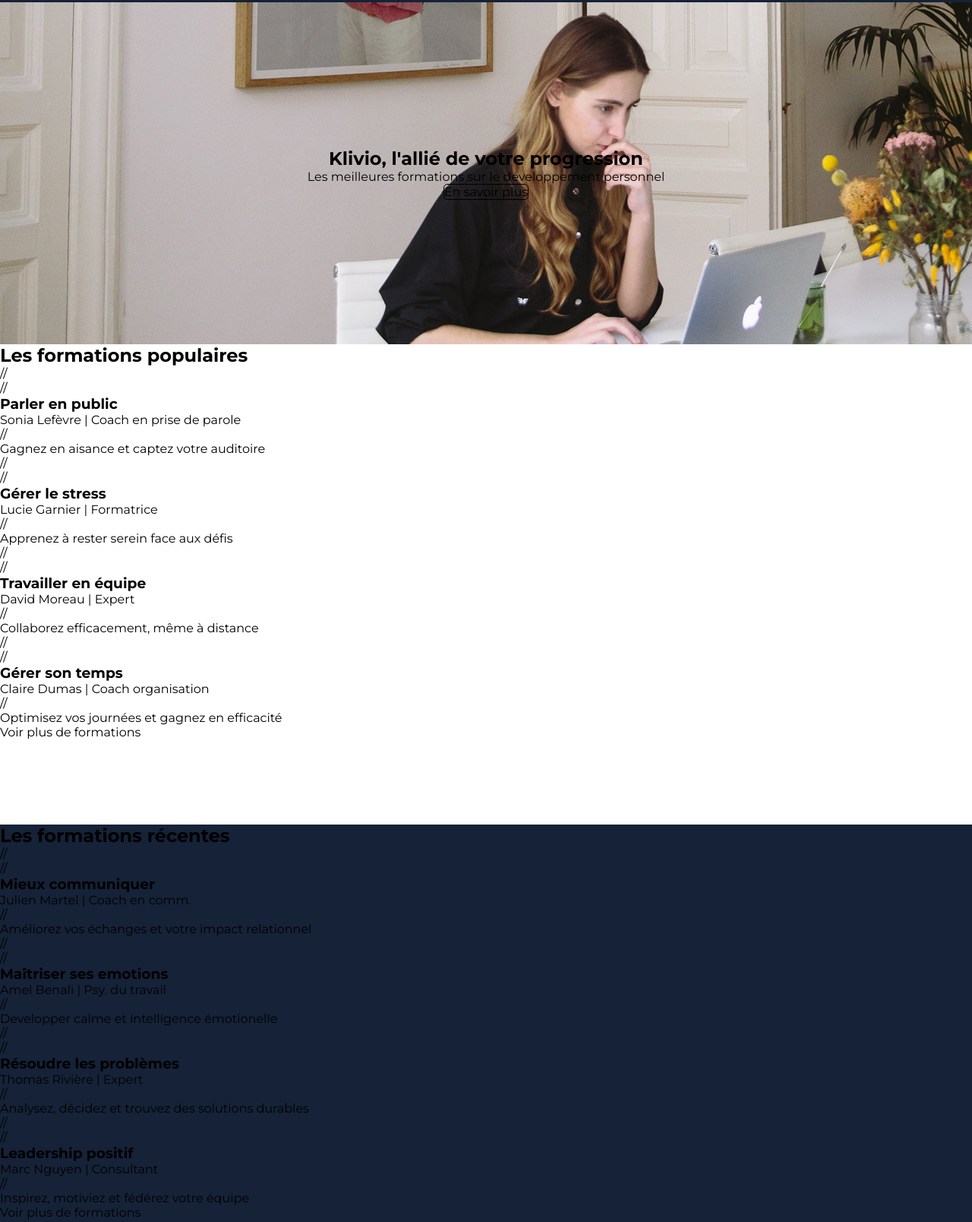
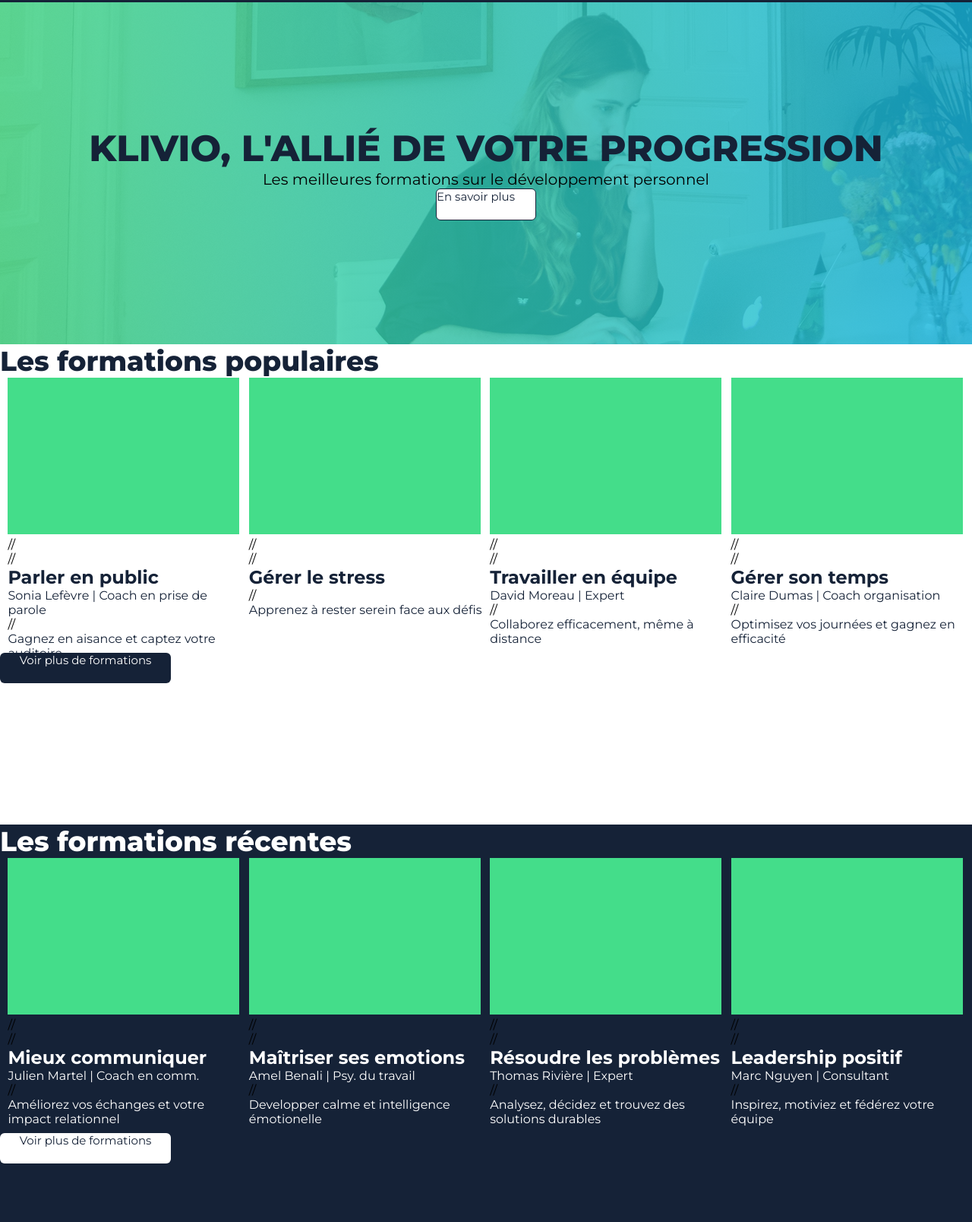
Before and after one commit to KeeweeBunny/klivio, a plain HTML site: page index.html in a window 1280 px wide. Shown: the part 77-1685 px from the top of the page at 76% size. Drawn offline with Linux system fonts and the light colour scheme.

Commit message:
Tue Dec 16 03:08:29 PM CET 2025, ajout de classes/ID HTML et modifications et ajout de CSS pour continuer la stylisation de la page web

```diff
--- a/index.html
+++ b/index.html
@@ -29,114 +29,125 @@
                     >
                 <button type="submit" aria-label="Rechercher">//</button>
             </form>
-            <button class="button" class="connexion-button">Connexion</button>
-            <button class="button" class="inscription-button">Inscription</button>
+            <button class="button connexion-button">Connexion</button>
+            <button class="button inscription-button">Inscription</button>
         </nav>
     </header>
 
     <main>
         <section class="hero" aria-label="Hero - title">
             <h1>
-                Klivio, l'allié de votre progression
+                KLIVIO, L'ALLIÉ DE VOTRE PROGRESSION
             </h1>
             <p>
                 Les meilleures formations sur le développement personnel
             </p>
             <a href="">En savoir plus</a>
         </section>
+
         <content>
             <section id="section-formations-populaires" class="formation-section" aria-label="Formations populaires">
-                <h2>Les formations populaires</h2>
+                <h2 id="formations-pop">Les formations populaires</h2>
                 <div class="cards-container">
                     <article class="formation-card">
+                        <img src="/klivio/image-bank/img-course.png" alt="png place-holder">
                         <div class="card-price">
                             <p class="new price">//</p>
                             <p class="old price">//</p>
                         </div>
-                        <h3>Parler en public</h3>
-                        <p>Sonia Lefèvre | Coach en prise de parole</p>
+                        <h3 class="h3-pop">Parler en public</h3>
+                        <p class="paragraphe-pop">Sonia Lefèvre | Coach en prise de parole</p>
                         <a>//</a>
-                        <p>Gagnez en aisance et captez votre auditoire</p>
+                        <p class="paragraphe-pop">Gagnez en aisance et captez votre auditoire</p>
                     </article>
                     <article class="formation-card">
+                        <img src="/klivio/image-bank/img-course.png" alt="png place-holder">
                         <div class="card-price">
                             <p class="new price">//</p>
                             <p class="old price">//</p>
                         </div>
-                        <h3>Gérer le stress</h3>
-                        <p>Lucie Garnier | Formatrice</p>
+                        <h3 class="h3-pop">Gérer le stress</h3>
+                        <p class="paragraphe-pop"Lucie Garnier | Formatrice</p>
                         <a>//</a>
-                        <p>Apprenez à rester serein face aux défis</p>
+                        <p class="paragraphe-pop">Apprenez à rester serein face aux défis</p>
                     </article>
                     <article class="formation-card">
+                        <img src="/klivio/image-bank/img-course.png" alt="png place-holder">
                         <div class="card-price">
                             <p class="new price">//</p>
                             <p class="old price">//</p>
                         </div>
-                        <h3>Travailler en équipe</h3>
-                        <p>David Moreau | Expert</p>
+                        <h3 class="h3-pop">Travailler en équipe</h3>
+                        <p class="paragraphe-pop">David Moreau | Expert</p>
                         <a>//</a>
-                        <p>Collaborez efficacement, même à distance</p>
+                        <p class="paragraphe-pop">Collaborez efficacement, même à distance</p>
                     </article>
                     <article class="formation-card">
+                        <img src="/klivio/image-bank/img-course.png" alt="png place-holder">
                         <div class="card-price">
                             <p class="new price">//</p>
                             <p class="old price">//</p>
                         </div>
-                        <h3>Gérer son temps</h3>
-                        <p>Claire Dumas | Coach organisation</p>
+                        <h3 class="h3-pop">Gérer son temps</h3>
+                        <p class="paragraphe-pop">Claire Dumas | Coach organisation</p>
                         <a>//</a>
-                        <p>Optimisez vos journées et gagnez en efficacité</p>
+                        <p class="paragraphe-pop">Optimisez vos journées et gagnez en efficacité</p>
                     </article>
                 </div>
-                <a href="//">Voir plus de formations</a>
+                <a href="//" id="see-more-pop">Voir plus de formations</a>
             </section>
+
             <section id="section-formations-recentes" class="formation-section" aria-label="Formations récentes">
-                <h2>Les formations récentes</h2>
+                <h2 id="formations-recentes">Les formations récentes</h2>
                 <div class="cards-container">
                     <article class="formation-card">
+                        <img src="/klivio/image-bank/img-course.png" alt="png place-holder">
                          <div class="card-price">
                             <p class="new price">//</p>
                             <p class="old price">//</p>
                         </div>
-                        <h3>Mieux communiquer</h3>
-                        <p>Julien Martel | Coach en comm.</p>
+                        <h3 class="h3-recent">Mieux communiquer</h3>
+                        <p class="paragraphe-recent">Julien Martel | Coach en comm.</p>
                         <a>//</a>
-                        <p>Améliorez vos échanges et votre impact relationnel</p>
+                        <p class="paragraphe-recent">Améliorez vos échanges et votre impact relationnel</p>
                     </article>
                     <article class="formation-card">
+                        <img src="/klivio/image-bank/img-course.png" alt="png place-holder">
                          <div class="card-price">
                             <p class="new price">//</p>
                             <p class="old price">//</p>
                         </div>
-                        <h3>Maîtriser ses emotions</h3>
-                        <p>Amel Benali | Psy. du travail</p>
+                        <h3 class="h3-recent">Maîtriser ses emotions</h3>
+                        <p class="paragraphe-recent">Amel Benali | Psy. du travail</p>
                         <a>//</a>
-                        <p>Developper calme et intelligence émotionelle</p>
+                        <p class="paragraphe-recent">Developper calme et intelligence émotionelle</p>
                     </article>
                     <article class="formation-card">
+                        <img src="/klivio/image-bank/img-course.png" alt="png place-holder">
                          <div class="card-price">
                             <p class="new price">//</p>
                             <p class="old price">//</p>
                         </div>
-                        <h3>Résoudre les problèmes</h3>
-                        <p>Thomas Rivière | Expert</p>
+                        <h3 class="h3-recent">Résoudre les problèmes</h3>
+                        <p class="paragraphe-recent">Thomas Rivière | Expert</p>
                         <a>//</a>
-                        <p>Analysez, décidez et trouvez des solutions durables</p>
+                        <p class="paragraphe-recent">Analysez, décidez et trouvez des solutions durables</p>
                     </article>
                     <article class="formation-card">
+                        <img src="/klivio/image-bank/img-course.png" alt="png place-holder">
                          <div class="card-price">
                             <p class="new price">//</p>
                             <p class="old price">//</p>
                         </div>
-                        <h3>Leadership positif</h3>
-                        <p>Marc Nguyen | Consultant</p>
+                        <h3 class="h3-recent">Leadership positif</h3>
+                        <p class="paragraphe-recent">Marc Nguyen | Consultant</p>
                         <a>//</a>
-                        <p>Inspirez, motiviez et fédérez votre équipe</p>
+                        <p class="paragraphe-recent">Inspirez, motiviez et fédérez votre équipe</p>
                     </article>
                 </div>
-                <a href="//">Voir plus de formations</a>
+                <a id="see-more-recent" href="//">Voir plus de formations</a>
             </section>
+
             <section class="section-review">
                 <h2 id="client-review">AVIS CLIENTS</h2>
                 <div class="review-container">
--- a/styles.css
+++ b/styles.css
@@ -15,6 +15,8 @@ body{
     display: flex;
     flex-direction: column;
 }
+
+
 
 header{
     display: flex;
@@ -36,41 +38,145 @@ nav{
 
 nav a{
     font-size: 15px;
+    color: #FFFF;
 }
 
 .button{
     height: 40px;
     width: 130px;
+    border: solid #152237 1px;
+    border-radius: 6px;
 }
+
+.inscription-button{
+    background-image:
+        linear-gradient(
+            to right,
+            rgba(68, 221, 138, 1),
+            rgba(21, 183, 226, 1)
+        );
+}
+
+
 
 .hero{
     display: flex;
     flex-direction: column;
     height: 450px;
     max-width: 100%;
-    background-image: url(/klivio/image-bank/bg-header.png);
+    background-image:
+        linear-gradient(
+            to right,
+            rgba(68, 221, 138, 0.8),
+            rgba(21, 183, 226, 0.8)
+        ),
+        url(/klivio/image-bank/bg-header.png);
     justify-content: center;
     align-items: center;
 }
 
+.hero h1{
+    font-weight: 800;
+    font-size: 48px;
+    color: #152237;
+}
+
+.hero p {
+    font-size: 20px;
+    color: black;
+}
+
 .hero a {
-    border: solid black 1px;
-    border-radius: 5px;
+    width: 130px;
+    height: 40px;
+    background-color: #FFFF;
+    border: solid #152237 1px;
+    border-radius: 6px;
+    font-size: 15px;
+    color: #152237;
 }
+
+
 
 .formation-section{
     height: 632px;
     max-width: 100%;
+    display: flex;
+    flex-direction: column;
 }
-
 
 #section-formations-populaires{
     background-color: #FFFF;
 }
 
+#formations-pop{
+    font-size: 36px;
+    color: #152237;
+    font-weight: 800;
+}
+
+.cards-container{
+    display: flex;
+    justify-content: space-evenly;
+}
+
+.formation-card{
+    width: 307px;
+    height: 362px;
+}
+
+.h3-pop{
+    font-size: 24px;
+    color: #152237;
+}
+
+.paragraphe-pop{
+    color: #152237;
+    font-size: 16px;
+}
+
+#see-more-pop{
+    width: 225px;
+    height: 40px;
+    background-color: #152237;
+    border-radius: 6px;
+    text-align: center;
+    color: white;
+    font-size: 15px;
+}
+
+
+
 #section-formations-recentes{
     background-color: #152237;
 }
+
+#formations-recentes{
+    font-size: 36px;
+    color: white;
+    font-weight: 800;
+}
+
+.h3-recent{
+    font-size: 24px;
+    color: white;
+}
+
+.paragraphe-recent{
+    font-size: 16px;
+    color: white;
+}
+
+#see-more-recent{
+    width: 225px;
+    height: 40px;
+    background-color: white;
+    border-radius: 6px;
+    text-align: center;
+    color: #152237;
+    font-size: 15px;
+}
+
 
 .section-review{
     height: 597px;
```
